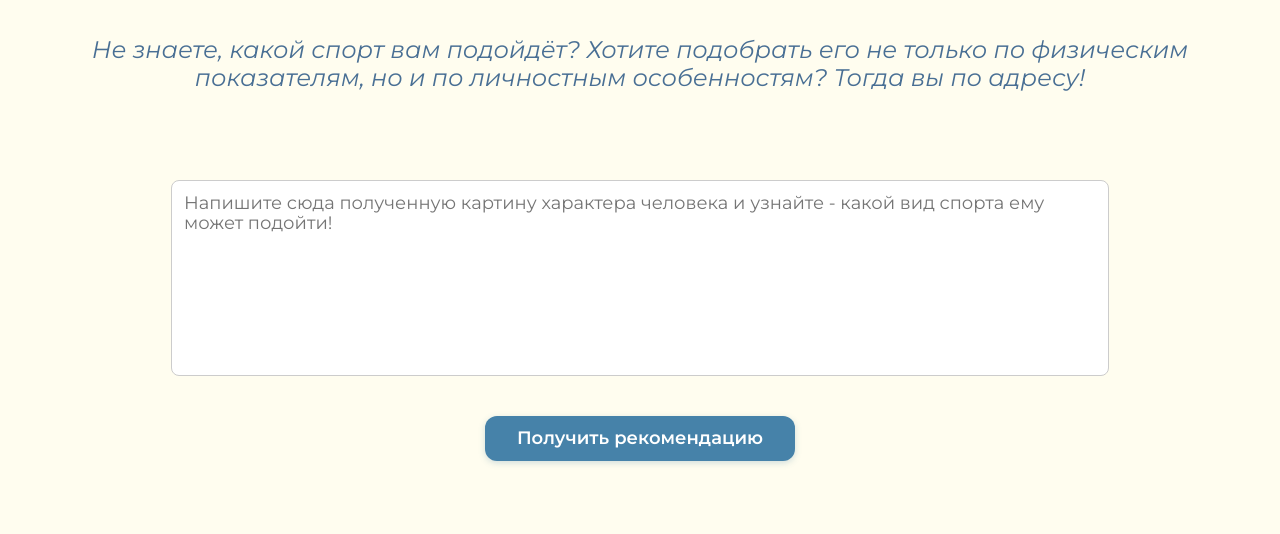
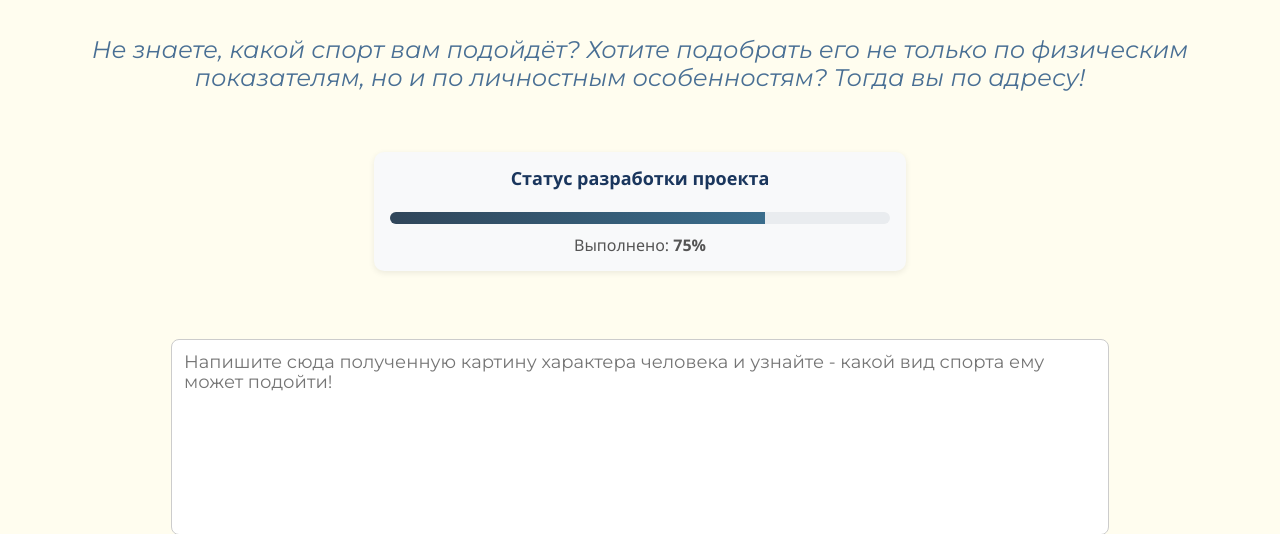
Before and after one commit to Books-Master18/SignSport-2.0, a Flask app: page /analyze in a window 1280 px wide. Shown: the part 178-712 px from the top of the page. Run offline with Flask 3, Linux system fonts and the light colour scheme.

Commit message:
хост бар прогресса проекта

```diff
--- a/Static/css/style.css
+++ b/Static/css/style.css
@@ -749,3 +749,44 @@ footer {
   font-size: 16px;
   background: white;
 }
+
+
+/* Индикатор прогресса проекта */
+.project-progress {
+  background: #f8f9fa;
+  padding: 16px;
+  border-radius: 10px;
+  margin: 20px auto;
+  max-width: 500px;
+  text-align: center;
+  font-family: 'Segoe UI', Tahoma, Geneva, Verdana, sans-serif;
+  box-shadow: 0 2px 6px rgba(0,0,0,0.08);
+}
+
+.project-progress h4 {
+  margin-top: 0;
+  color: #1a365d;
+  font-size: 18px;
+}
+
+.progress-container {
+  width: 100%;
+  height: 12px;
+  background: #e9ecef;
+  border-radius: 6px;
+  overflow: hidden;
+  margin: 12px 0;
+}
+
+.progress-bar {
+  height: 100%;
+  background: linear-gradient(90deg, #30465A, #3a6d8c);
+  transition: width 0.6s ease;
+}
+
+
+.project-progress p {
+  margin: 8px 0 0;
+  color: #555;
+  font-size: 16px;
+}
--- a/app.py
+++ b/app.py
@@ -1,6 +1,7 @@
 from flask import Flask, request, jsonify, render_template
 import re
 from sport_rules import SPORT_RULES
+from config import PROJECT_PROGRESS
 
 # === ВСПОМОГАТЕЛЬНАЯ ФУНКЦИЯ: проверка осмысленности текста ===
 def is_meaningful_text(text):
@@ -69,7 +70,8 @@ def home():
 
 @app.route('/analyze')
 def analyze_page():
-    return render_template('SignSport-2.0.html')
+    return render_template('SignSport-2.0.html', progress=PROJECT_PROGRESS)
+
 
 @app.route('/api/analyze', methods=['POST'])
 def analyze_text():
--- /dev/null
+++ b/config.py
@@ -0,0 +1,2 @@
+# просто менять число - % прогресса работы над проектом
+PROJECT_PROGRESS = 75
--- a/templates/SignSport-2.0.html
+++ b/templates/SignSport-2.0.html
@@ -55,6 +55,16 @@
     <option value="female">Женский</option>
 </select>
 </div>-->
+
+<!-- Индикатор выполнения проекта -->
+<div class="project-progress">
+  <h4>Статус разработки проекта</h4>
+  <div class="progress-container">
+    <div class="progress-bar" style="width: {{ progress }}%;"></div>
+  </div>
+  <p>Выполнено: <strong>{{ progress }}%</strong></p>
+</div>
+
 
     <!-- Место для ввода характера человека -->
     <div class="upload-box">
```
